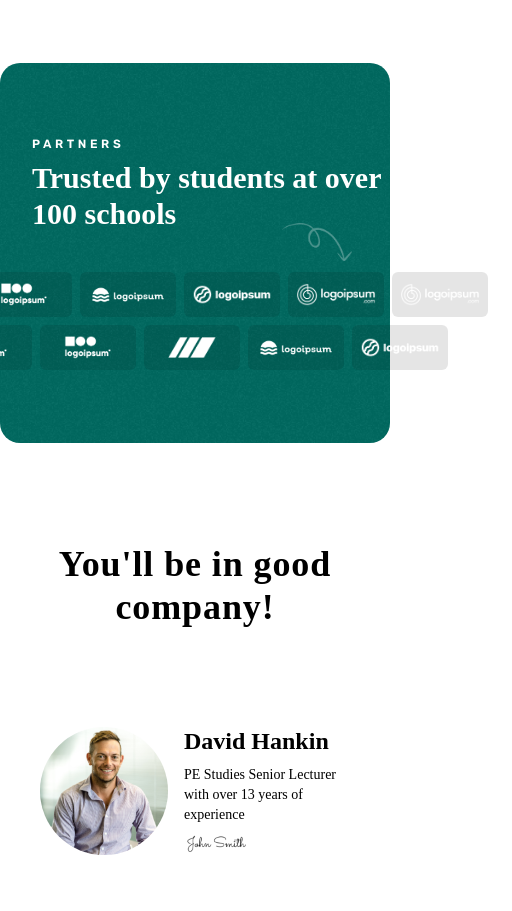
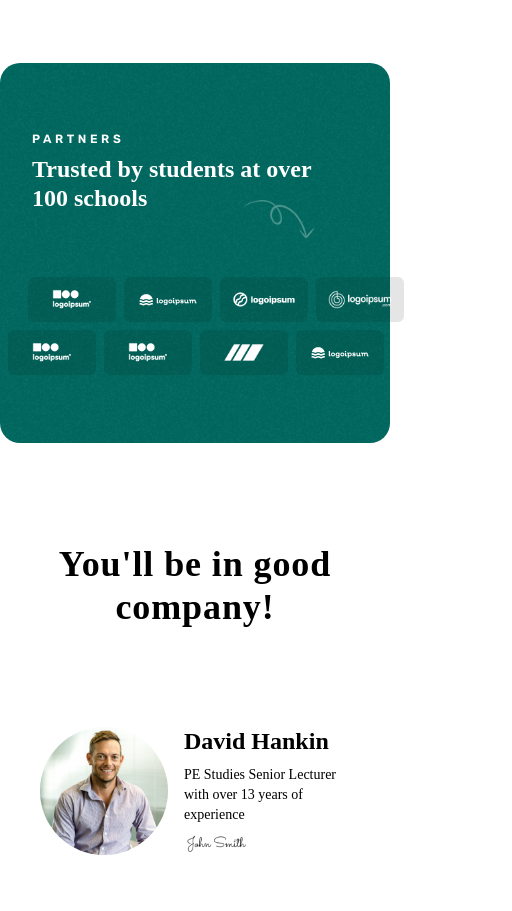
Before and after one commit to davidFCDev/landing-page-figma, a Next.js app: page / in a window 390 px wide. Shown: the part 4280-5191 px from the top of the page, 512 px wide, since content can reach past the window. Built offline with nearby package versions, Linux system fonts and the light colour scheme; a web font is replaced by a local one.

Commit message:
some buggs

```diff
--- a/src/app/components/CarrouselLogoOne.tsx
+++ b/src/app/components/CarrouselLogoOne.tsx
@@ -1,21 +1,21 @@
 
 const CarrouselLogoOne = () => {
   return (
-    <div className="flex items-center justify-center gap-2 sm:gap-3 lg:gap-5 relative -left-6 sm:left-5 lg:-left-20 overflow-x-hidden" >
-      <div className="bg-green2 w-[6rem] sm:w-[9.5rem] lg:w-[21.1rem] h-[2.8rem] sm:h-[5rem] lg:h-[9.25rem] flex justify-center items-center rounded-md sm:rounded-xl">
-        <img src="/Logos/logo4.png" alt="logo4" className="w-12 sm:w-16 lg:w-32" />
+    <div className="flex items-center justify-center gap-2 sm:gap-3 lg:gap-5 relative left-7 sm:left-5 lg:-left-20 overflow-x-hidden" >
+      <div className="bg-green2 w-[5.5rem] sm:w-[9.5rem] lg:w-[21.1rem] h-[2.8rem] sm:h-[5rem] lg:h-[9.25rem] flex justify-center items-center rounded-md sm:rounded-xl">
+        <img src="/Logos/logo4.png" alt="logo4" className="w-10 sm:w-16 lg:w-32" />
       </div>
-      <div className="bg-green2 w-[6rem] sm:w-[9.5rem] lg:w-[21.1rem] h-[2.8rem] sm:h-[5rem] lg:h-[9.25rem] flex justify-center items-center rounded-md sm:rounded-xl">
-        <img src="/Logos/logo1.png" alt="logo1" className="w-20 sm:w-28 lg:w-44" />
+      <div className="bg-green2 w-[5.5rem] sm:w-[9.5rem] lg:w-[21.1rem] h-[2.8rem] sm:h-[5rem] lg:h-[9.25rem] flex justify-center items-center rounded-md sm:rounded-xl">
+        <img src="/Logos/logo1.png" alt="logo1" className="w-16 sm:w-28 lg:w-44" />
       </div>
-      <div className="bg-green2 w-[6rem] sm:w-[9.5rem] lg:w-[21.1rem] h-[2.8rem] sm:h-[5rem] lg:h-[9.25rem] flex justify-center items-center rounded-md sm:rounded-xl">
-        <img src="/Logos/logo2.png" alt="logo2" className="w-20 sm:w-28 lg:w-40" />
+      <div className="bg-green2 w-[5.5rem] sm:w-[9.5rem] lg:w-[21.1rem] h-[2.8rem] sm:h-[5rem] lg:h-[9.25rem] flex justify-center items-center rounded-md sm:rounded-xl">
+        <img src="/Logos/logo2.png" alt="logo2" className="w-16 sm:w-28 lg:w-40" />
       </div>
-      <div className="bg-green2 w-[6rem] sm:w-[9.5rem] lg:w-[21.1rem] h-[2.8rem] sm:h-[5rem] lg:h-[9.25rem] flex justify-center items-center rounded-md sm:rounded-xl">
-        <img src="/Logos/logo3.png" alt="logo3" className="w-20 sm:w-28 lg:w-36" />
+      <div className="bg-green2 w-[5.5rem] sm:w-[9.5rem] lg:w-[21.1rem] h-[2.8rem] sm:h-[5rem] lg:h-[9.25rem] flex justify-center items-center rounded-md sm:rounded-xl">
+        <img src="/Logos/logo3.png" alt="logo3" className="w-16 sm:w-28 lg:w-36" />
       </div>
-      <div className="bg-green2 w-[6rem] sm:w-[9.5rem] lg:w-[21.1rem] h-[2.8rem] sm:h-[5rem] lg:h-[9.25rem] flex justify-center items-center rounded-md sm:rounded-xl">
-        <img src="/Logos/logo3.png" alt="logo3" className="w-20 sm:w-28 lg:w-36" />
+      <div className="hidden sm:flex bg-green2 w-[5.5rem] sm:w-[9.5rem] lg:w-[21.1rem] h-[2.8rem] sm:h-[5rem] lg:h-[9.25rem] justify-center items-center rounded-md sm:rounded-xl">
+        <img src="/Logos/logo3.png" alt="logo3" className="w-16 sm:w-28 lg:w-36" />
       </div>
     </div>
   );
--- a/src/app/components/CarrouselLogoTwo.tsx
+++ b/src/app/components/CarrouselLogoTwo.tsx
@@ -1,39 +1,39 @@
 const CarrouselLogoTwo = () => {
   return (
-    <div className="flex items-center justify-center gap-2 sm:gap-3 lg:gap-5 relative right-16 sm:right-5 lg:right-60 overflow-x-hidden">
-      <div className="bg-green2 w-[6rem] sm:w-[9.5rem] lg:w-[21.1rem] h-[2.8rem] sm:h-[5rem] lg:h-[9.25rem] flex justify-center items-center rounded-md sm:rounded-xl">
+    <div className="flex items-center justify-center gap-2 sm:gap-3 lg:gap-5 relative -right-2 sm:right-6 lg:right-60 overflow-x-hidden">
+      <div className="bg-green2 w-[5.5rem] sm:w-[9.5rem] lg:w-[21.1rem] h-[2.8rem] sm:h-[5rem] lg:h-[9.25rem] flex justify-center items-center rounded-md sm:rounded-xl">
         <img
           src="/Logos/logo4.png"
           alt="logo4"
-          className="w-12 sm:w-16 lg:w-32"
+          className="w-10 sm:w-16 lg:w-32"
         />
       </div>
-      <div className="bg-green2 w-[6rem] sm:w-[9.5rem] lg:w-[21.1rem] h-[2.8rem] sm:h-[5rem] lg:h-[9.25rem] flex justify-center items-center rounded-md sm:rounded-xl">
+      <div className="bg-green2 w-[5.5rem] sm:w-[9.5rem] lg:w-[21.1rem] h-[2.8rem] sm:h-[5rem] lg:h-[9.25rem] flex justify-center items-center rounded-md sm:rounded-xl">
         <img
           src="/Logos/logo4.png"
           alt="logo4"
-          className="w-12 sm:w-16 lg:w-32"
+          className="w-10 sm:w-16 lg:w-32"
         />
       </div>
-      <div className="bg-green2 w-[6rem] sm:w-[9.5rem] lg:w-[21.1rem] h-[2.8rem] sm:h-[5rem] lg:h-[9.25rem] flex justify-center items-center rounded-md sm:rounded-xl">
+      <div className="bg-green2 w-[5.5rem] sm:w-[9.5rem] lg:w-[21.1rem] h-[2.8rem] sm:h-[5rem] lg:h-[9.25rem] flex justify-center items-center rounded-md sm:rounded-xl">
         <img
           src="/Logos/logo5.png"
           alt="logo5"
-          className="w-12 sm:w-16 lg:w-32"
+          className="w-10 sm:w-16 lg:w-32"
         />
       </div>
-      <div className="bg-green2 w-[6rem] sm:w-[9.5rem] lg:w-[21.1rem] h-[2.8rem] sm:h-[5rem] lg:h-[9.25rem] flex justify-center items-center rounded-md sm:rounded-xl">
+      <div className="bg-green2 w-[5.5rem] sm:w-[9.5rem] lg:w-[21.1rem] h-[2.8rem] sm:h-[5rem] lg:h-[9.25rem] flex justify-center items-center rounded-md sm:rounded-xl">
         <img
           src="/Logos/logo1.png"
           alt="logo1"
-          className="w-20 sm:w-28 lg:w-44"
+          className="w-16 sm:w-28 lg:w-44"
         />
       </div>
-      <div className="bg-green2 w-[6rem] sm:w-[9.5rem] lg:w-[21.1rem] h-[2.8rem] sm:h-[5rem] lg:h-[9.25rem] flex justify-center items-center rounded-md sm:rounded-xl">
+      <div className="hidden sm:flex bg-green2 w-[5.5rem] sm:w-[9.5rem] lg:w-[21.1rem] h-[2.8rem] sm:h-[5rem] lg:h-[9.25rem] justify-center items-center rounded-md sm:rounded-xl">
         <img
           src="/Logos/logo2.png"
           alt="logo2"
-          className="w-20 sm:w-28 lg:w-44"
+          className="w-16 sm:w-28 lg:w-44"
         />
       </div>
     </div>
--- a/src/app/components/Footer.tsx
+++ b/src/app/components/Footer.tsx
@@ -7,39 +7,47 @@ const Footer = () => {
         <img
           src="/green-eclipse.png"
           alt="green-eclipse"
-          className="z-0 absolute w-[200px] sm:w-[670px]"
+          className="z-0 absolute w-[200px] sm:w-[300px] lg:w-[670px]"
         />
         <img
           src="/orange-eclipse.png"
           alt="orange-eclipse"
-          className="z-10 absolute top-[1.3rem] sm:top-[4.2rem] right-[3.3rem] sm:right-[6rem] w-[155px] sm:w-[540px]"
+          className="z-10 absolute top-[1.3rem] sm:top-[2.1rem] lg:top-[4.2rem] right-[3.3rem] sm:right-[4rem] lg:right-[6rem] w-[155px] sm:w-[230px] lg:w-[540px]"
         />
         <img
           src="/parachute.png"
           alt="parachute"
-          className="z-40 absolute top-[2.1rem] sm:top-[6rem] right-[4.2rem] sm:right-[8.5rem] w-[120px] sm:w-[420px]"
+          className="z-40 absolute top-[2.1rem] sm:top-[3.2rem] lg:top-[6rem] right-[4.2rem] sm:right-[5.4rem] lg:right-[8.5rem] w-[120px] sm:w-[180px] lg:w-[420px]"
         />
       </div>
 
-      <main className="z-30 absolute w-full pt-20 sm:pt-60 flex flex-col justify-center items-center">
-        <img src="/bg-footer.png" alt="bg-footer" className="w-full relative h-[260px] sm:h-[600px]" />
+      <main className="z-30 absolute w-full pt-20 sm:pt-32 lg:pt-60 flex flex-col justify-center items-center">
+        <img
+          src="/bg-footer.png"
+          alt="bg-footer"
+          className="w-full relative h-[260px] sm:h-[340px] lg:h-[600px]"
+        />
 
-        <h3 className="text-green py-5 font-semibold text-xs sm:text-xl text-center">
+        <h3 className="text-green py-5 font-semibold text-xs lg:text-xl text-center">
           © 2023 Edufy by Revise Online All Rights Reserved.{" "}
         </h3>
 
-        <div className="z-40 absolute flex flex-col justify-around sm:justify-center h-[180px] sm:h-[600px] w-full px-10 sm:px-44 gap-6 sm:gap-28">
-          <div className="flex flex-col items-start gap-5 sm:gap-24 w-[200px] sm:w-full">
-            <h1 className="text-2xl sm:text-6xl font-averia font-semibold text-white">
+        <div className="z-40 absolute flex flex-col justify-around sm:justify-center h-[180px] lg:h-[600px] w-full px-10 sm:px-20 lg:px-44 gap-6 sm:gap-14 lg:gap-28">
+          <div className="flex flex-col items-start gap-5 sm:gap-12 lg:gap-24 w-[200px] sm:w-full">
+            <h1 className="text-2xl sm:text-4xl lg:text-6xl font-averia font-semibold text-white">
               Ready for a surprise?
             </h1>
-            <button className="bg-yellow font-averia inline-flex px-3 sm:px-5 py-1 sm:py-3 justify-center items-center border-3 border-black rounded-full text-black text-xs sm:text-4xl font-bold shadow-[0px_3px_0_0_black] active:shadow-none transition-all active:translate-y-1 ">
+            <button className="bg-yellow font-averia inline-flex px-3 sm:px-4 lg:px-5 py-1 sm:py-2 lg:py-3 justify-center items-center border-3 border-black rounded-full text-black text-xs sm:text-2xl lg:text-4xl font-bold shadow-[0px_3px_0_0_black] active:shadow-none transition-all active:translate-y-1 ">
               Let's do it!
             </button>
           </div>
 
           <div className="flex justify-between items-center">
-            <img src="/white-logo.png" alt="white logo" className="w-20 sm:w-44"/>
+            <img
+              src="/white-logo.png"
+              alt="white logo"
+              className="w-20 sm:w-32 lg:w-44"
+            />
             <div className="flex gap-1 sm:gap-3">
               <Link href="#">
                 <img
--- a/src/app/components/Logos.tsx
+++ b/src/app/components/Logos.tsx
@@ -10,20 +10,20 @@ const Logos = () => {
         className="z-10 relative bg-green rounded-[20px] lg:rounded-[150px] w-full h-[380px] sm:h-[500px] lg:h-[950px]"
       />
 
-      <div className="z-20 absolute flex flex-col gap-10 sm:gap-24 lg:gap-32">
+      <div className="z-20 absolute flex flex-col gap-16 sm:gap-24 lg:gap-32">
         <div className="text-white px-8 sm:px-20 flex items-start w-full relative">
-          <div className="flex flex-col gap-2 sm:gap-5 w-[350px] lg:w-[700px]">
+          <div className="flex flex-col gap-2 sm:gap-5 w-[300px] sm:w-[350px] lg:w-[700px]">
             <h4 className="text-xs lg:text-xl uppercase font-rubik font-semibold tracking-[0.3em]">
               Partners
             </h4>
-            <h2 className="text-3xl lg:text-7xl font-semibold font-averia leading-[1.2em]">
+            <h2 className="text-2xl lg:text-7xl font-semibold font-averia leading-[1.2em]">
               Trusted by students at over 100 schools
             </h2>
           </div>
           <img
             src="/arrow.png"
             alt="arrow"
-            className="z-50 left-[55%] lg:left-[45%] -bottom-[30%] sm:-bottom-[40%] absolute w-[70px] sm:w-[150px] lg:w-[300px]"
+            className="z-50 left-[65%] sm:left-[55%] lg:left-[45%] -bottom-[30%] sm:-bottom-[40%] absolute w-[70px] sm:w-[150px] lg:w-[300px]"
           />
         </div>
 
```
